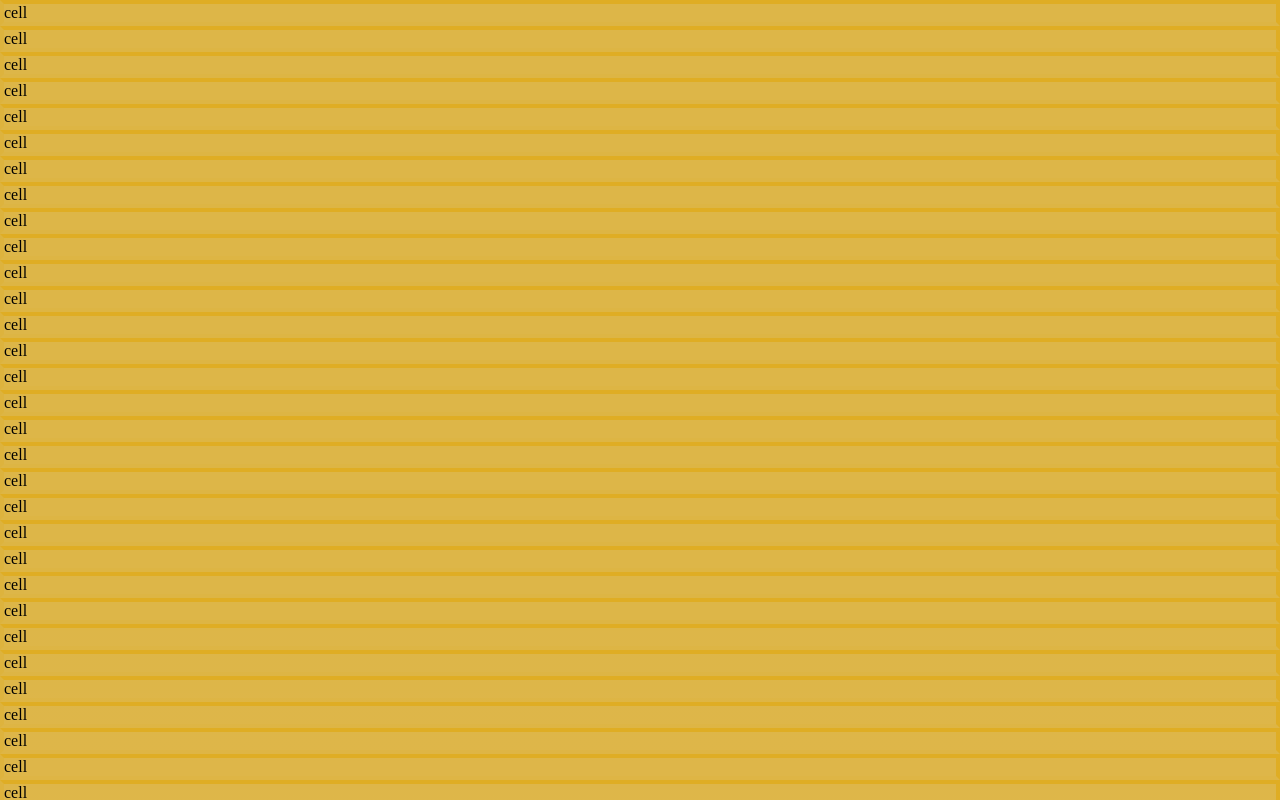
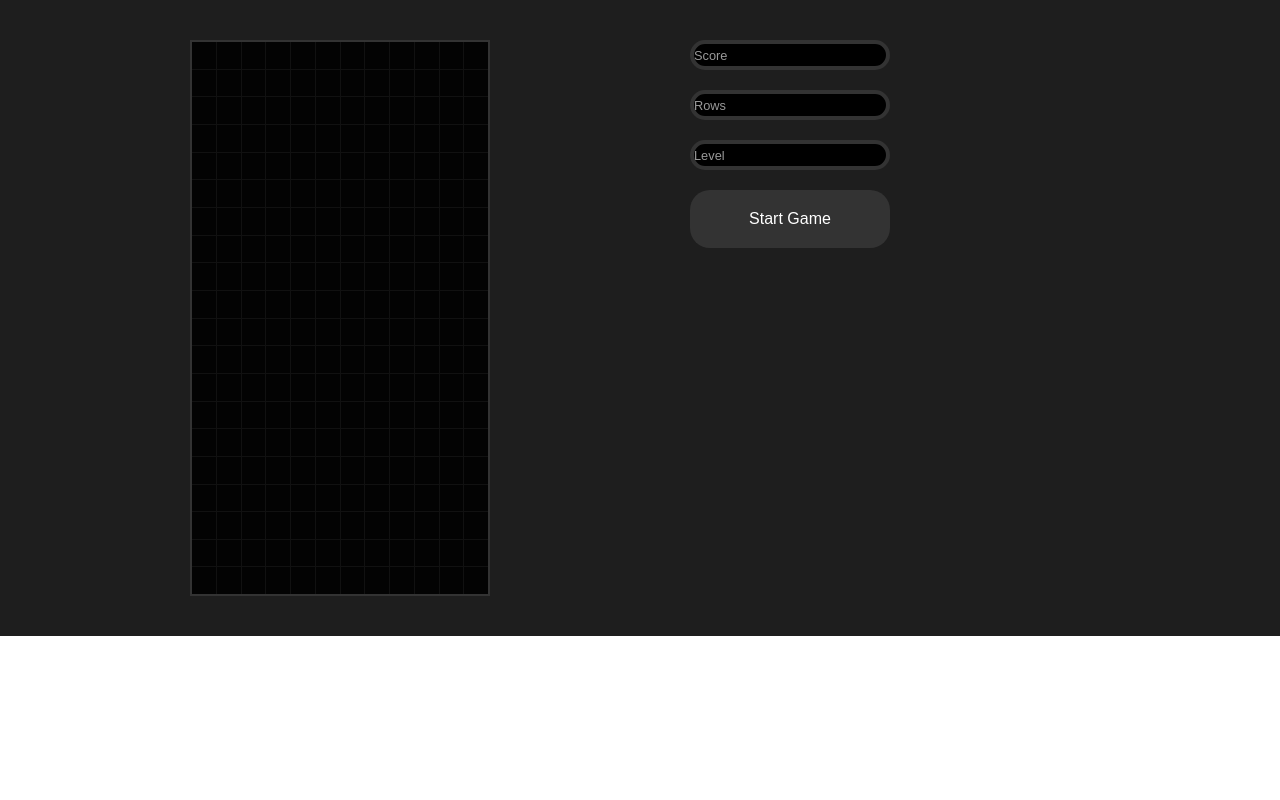
Before and after one commit to voluspak/tetris-app, a Next.js app: page / in a window 1280 px wide. Shown: the top 800 px of the page. Built offline with nearby package versions, Linux system fonts and the light colour scheme.

Commit message:
Created rest of styled components

```diff
--- a/src/components/Cell.jsx
+++ b/src/components/Cell.jsx
@@ -4,11 +4,9 @@ import { StyledCell } from './styles/StyledCell'
 const Cell = ({ type }) => {
   return (
     <StyledCell
-      type='L'
-      color={TETROMINOS.L.color}
-    >
-      cell
-    </StyledCell>
+      type={type}
+      color={TETROMINOS[type].color}
+    />
   )
 }
 
--- a/src/components/Display.jsx
+++ b/src/components/Display.jsx
@@ -1,8 +1,10 @@
-import React from 'react'
+import { StyledDisplay } from './styles/StyledDisplay'
 
 const Display = ({ gameOver, text }) => {
   return (
-    <div>Display</div>
+    <StyledDisplay gameOver={gameOver}>
+      {text}
+    </StyledDisplay>
   )
 }
 
--- a/src/components/Stage.jsx
+++ b/src/components/Stage.jsx
@@ -1,9 +1,10 @@
 import Cell from './Cell'
+import { StyledStage } from './styles/StyledStage'
 
 const Stage = ({ stage }) => (
-  <div>
-    {stage.map(row => row.map((cell, x) => <Cell key={x} type={cell[0]} />))}
-  </div>
+  <StyledStage width={stage[0].length} height={stage.length}>
+    {stage.map(row => row.map((cell) => <Cell key={crypto.randomUUID()} type={cell[0]} />))}
+  </StyledStage>
 )
 
 export default Stage
--- a/src/components/StartButton.jsx
+++ b/src/components/StartButton.jsx
@@ -1,8 +1,11 @@
 import React from 'react'
+import { StyledStartButton } from './styles/StyledStartButton'
 
 const StartButton = ({ callback }) => {
   return (
-    <div>Start Game</div>
+    <StyledStartButton onClick={callback}>
+      Start Game
+    </StyledStartButton>
   )
 }
 
--- a/src/components/Tetris.jsx
+++ b/src/components/Tetris.jsx
@@ -2,11 +2,12 @@ import Display from './Display'
 import Stage from './Stage'
 import StartButton from './StartButton'
 import { createStage } from '@/utils/gameHelpers'
-import { StyledTetrisWrapper } from './styles/StyledTetrisWrapper'
+import { StyledTetrisWrapper, StyledTetris } from './styles/StyledTetrisWrapper'
 
 const Tetris = () => {
   return (
     <StyledTetrisWrapper>
+      <StyledTetris>
         <Stage stage={createStage()} />
         <aside>
           <div>
@@ -16,6 +17,7 @@ const Tetris = () => {
           </div>
           <StartButton />
         </aside>
+      </StyledTetris>
     </StyledTetrisWrapper>
   )
 }
--- /dev/null
+++ b/src/components/styles/StyledDisplay.js
@@ -0,0 +1,16 @@
+import styled from 'styled-components'
+
+export const StyledDisplay = styled.div`
+  box-sizing: border-box;
+  display: flex;
+  align-items: center;
+  margin: 0 0 20px 0;
+  border: 4px solid #333;
+  min-height: 30px;
+  width: auto;
+  border-radius: 20px;
+  color: ${props => (props.gameOver ? 'red' : '#999')};
+  background-color: #000;
+  font-family: Arial, Helvetica, sans-serif;
+  font-size: 0.8rem;
+`
--- /dev/null
+++ b/src/components/styles/StyledStage.js
@@ -0,0 +1,18 @@
+import styled from 'styled-components'
+
+export const StyledStage = styled.div`
+  display: grid;
+  grid-template-rows: repeat(
+    ${props => props.height},
+    calc(25vw / ${props => props.width})
+  );
+  grid-template-columns: repeat(
+    ${props => props.width},
+    1fr
+  );
+  gap: 1px;
+  border: 2px solid #333;
+  width: 100%;
+  max-width: 25vw;
+  background-color: #111;
+`
--- /dev/null
+++ b/src/components/styles/StyledStartButton.js
@@ -0,0 +1,17 @@
+import styled from 'styled-components'
+
+export const StyledStartButton = styled.button`
+  box-sizing: border-box;
+  margin: 0 0 20px 0;
+  padding: 20px;
+  min-height: 30px;
+  width: 100%;
+  border-radius: 20px;
+  border: none;
+  color: #fff;
+  background-color: #333;
+  font-family: Arial, Helvetica, sans-serif;
+  font-size: 1rem;
+  outline: none;
+  cursor: pointer;
+`
--- a/src/components/styles/StyledTetrisWrapper.js
+++ b/src/components/styles/StyledTetrisWrapper.js
@@ -1,3 +1,22 @@
 import styled from 'styled-components'
 
-export const StyledTetrisWrapper = styled.div``
+export const StyledTetrisWrapper = styled.div`
+  width: 100%;
+  height: 100%;
+  background-color: #1E1E1E;
+`
+
+export const StyledTetris = styled.div`
+  display: flex;
+  align-items: flex-start;
+  padding: 40px;
+  margin: 0 auto;
+  max-width: 900px;
+
+  aside {
+    width: 100%;
+    max-width: 200px;
+    display: block;
+    padding: 0 200px;
+  }
+`
--- a/src/styles/globals.css
+++ b/src/styles/globals.css
@@ -1,107 +1,3 @@
-:root {
-  --max-width: 1100px;
-  --border-radius: 12px;
-  --font-mono: ui-monospace, Menlo, Monaco, 'Cascadia Mono', 'Segoe UI Mono',
-    'Roboto Mono', 'Oxygen Mono', 'Ubuntu Monospace', 'Source Code Pro',
-    'Fira Mono', 'Droid Sans Mono', 'Courier New', monospace;
-
-  --foreground-rgb: 0, 0, 0;
-  --background-start-rgb: 214, 219, 220;
-  --background-end-rgb: 255, 255, 255;
-
-  --primary-glow: conic-gradient(
-    from 180deg at 50% 50%,
-    #16abff33 0deg,
-    #0885ff33 55deg,
-    #54d6ff33 120deg,
-    #0071ff33 160deg,
-    transparent 360deg
-  );
-  --secondary-glow: radial-gradient(
-    rgba(255, 255, 255, 1),
-    rgba(255, 255, 255, 0)
-  );
-
-  --tile-start-rgb: 239, 245, 249;
-  --tile-end-rgb: 228, 232, 233;
-  --tile-border: conic-gradient(
-    #00000080,
-    #00000040,
-    #00000030,
-    #00000020,
-    #00000010,
-    #00000010,
-    #00000080
-  );
-
-  --callout-rgb: 238, 240, 241;
-  --callout-border-rgb: 172, 175, 176;
-  --card-rgb: 180, 185, 188;
-  --card-border-rgb: 131, 134, 135;
+body {
+  margin: 0
 }
-
-@media (prefers-color-scheme: dark) {
-  :root {
-    --foreground-rgb: 255, 255, 255;
-    --background-start-rgb: 0, 0, 0;
-    --background-end-rgb: 0, 0, 0;
-
-    --primary-glow: radial-gradient(rgba(1, 65, 255, 0.4), rgba(1, 65, 255, 0));
-    --secondary-glow: linear-gradient(
-      to bottom right,
-      rgba(1, 65, 255, 0),
-      rgba(1, 65, 255, 0),
-      rgba(1, 65, 255, 0.3)
-    );
-
-    --tile-start-rgb: 2, 13, 46;
-    --tile-end-rgb: 2, 5, 19;
-    --tile-border: conic-gradient(
-      #ffffff80,
-      #ffffff40,
-      #ffffff30,
-      #ffffff20,
-      #ffffff10,
-      #ffffff10,
-      #ffffff80
-    );
-
-    --callout-rgb: 20, 20, 20;
-    --callout-border-rgb: 108, 108, 108;
-    --card-rgb: 100, 100, 100;
-    --card-border-rgb: 200, 200, 200;
-  }
-}
-
-* {
-  box-sizing: border-box;
-  padding: 0;
-  margin: 0;
-}
-
-html,
-body {
-  max-width: 100vw;
-  overflow-x: hidden;
-}
-
-body {
-  color: rgb(var(--foreground-rgb));
-  background: linear-gradient(
-      to bottom,
-      transparent,
-      rgb(var(--background-end-rgb))
-    )
-    rgb(var(--background-start-rgb));
-}
-
-a {
-  color: inherit;
-  text-decoration: none;
-}
-
-@media (prefers-color-scheme: dark) {
-  html {
-    color-scheme: dark;
-  }
-}
```
Lines whose indentation alone changed are shown as unchanged.
